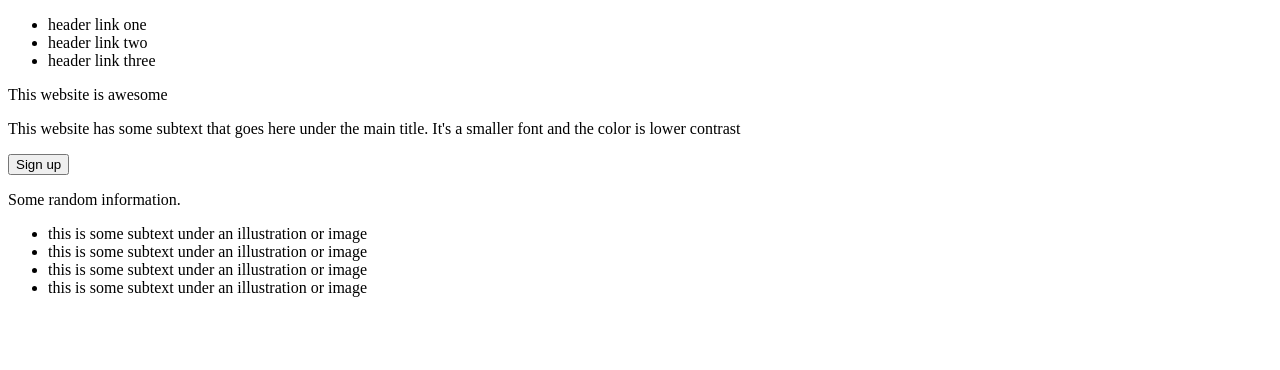
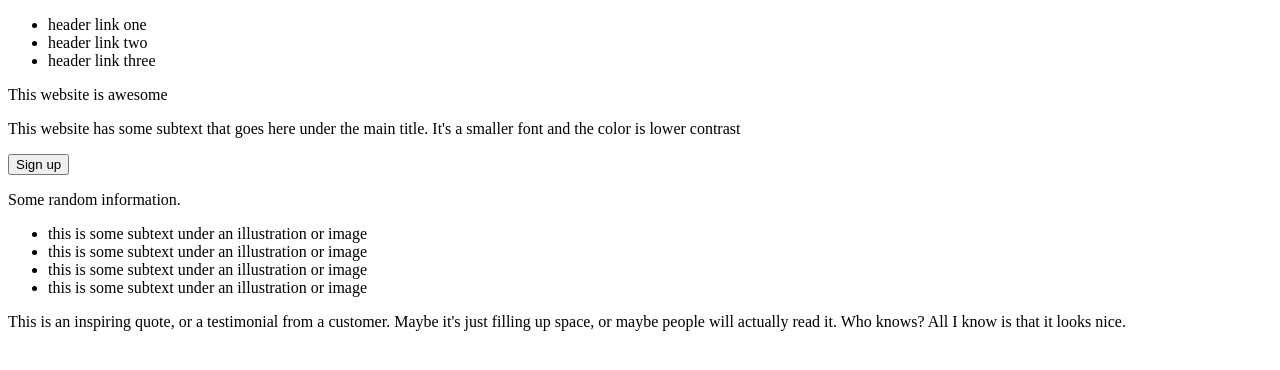
Before and after one commit to riverafr1/Landing-Page-Project, a plain HTML site: page index.html in a window 1280 px wide. Drawn offline with Linux system fonts and the light colour scheme.

Commit message:
Add paragraph to div class quote

```diff
--- a/index.html
+++ b/index.html
@@ -39,7 +39,7 @@
     </div>
 
     <div class="quote">
-
+        <p>This is an inspiring quote, or a testimonial from a customer. Maybe it's just filling up space, or maybe people will actually read it. Who knows? All I know is that it looks nice.</p>
     </div>
 </body>
 </html>
```
